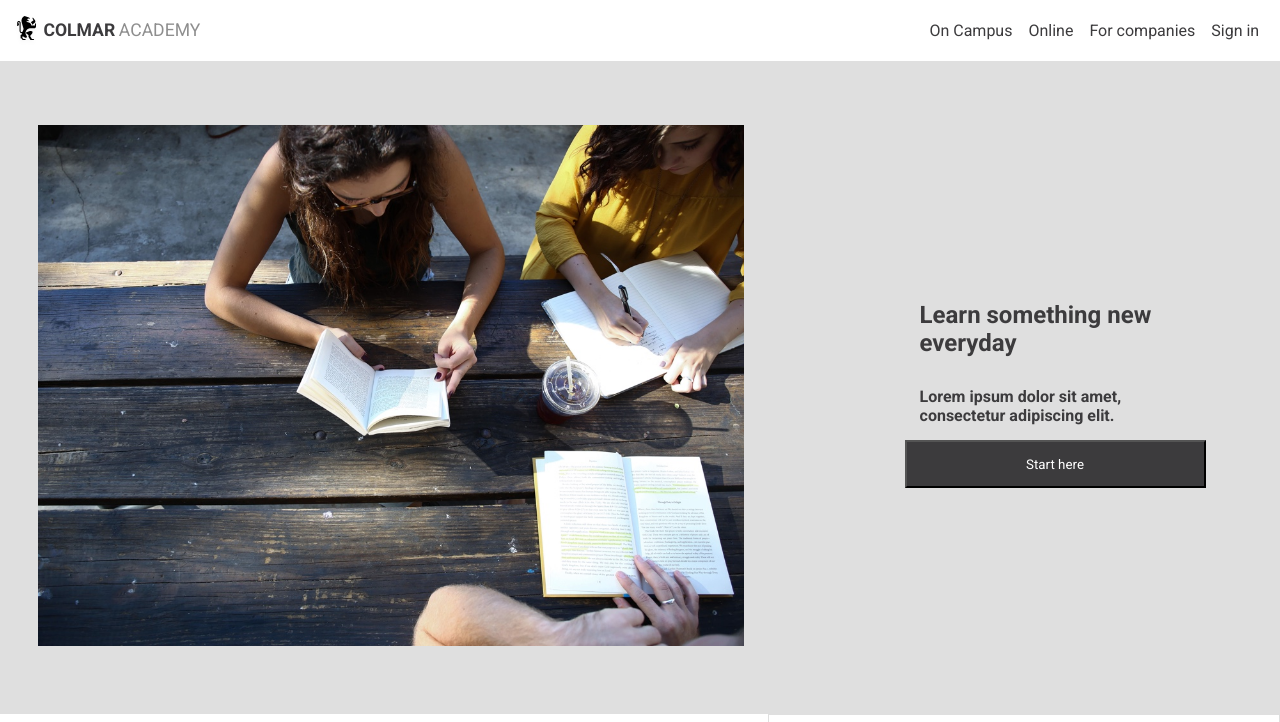
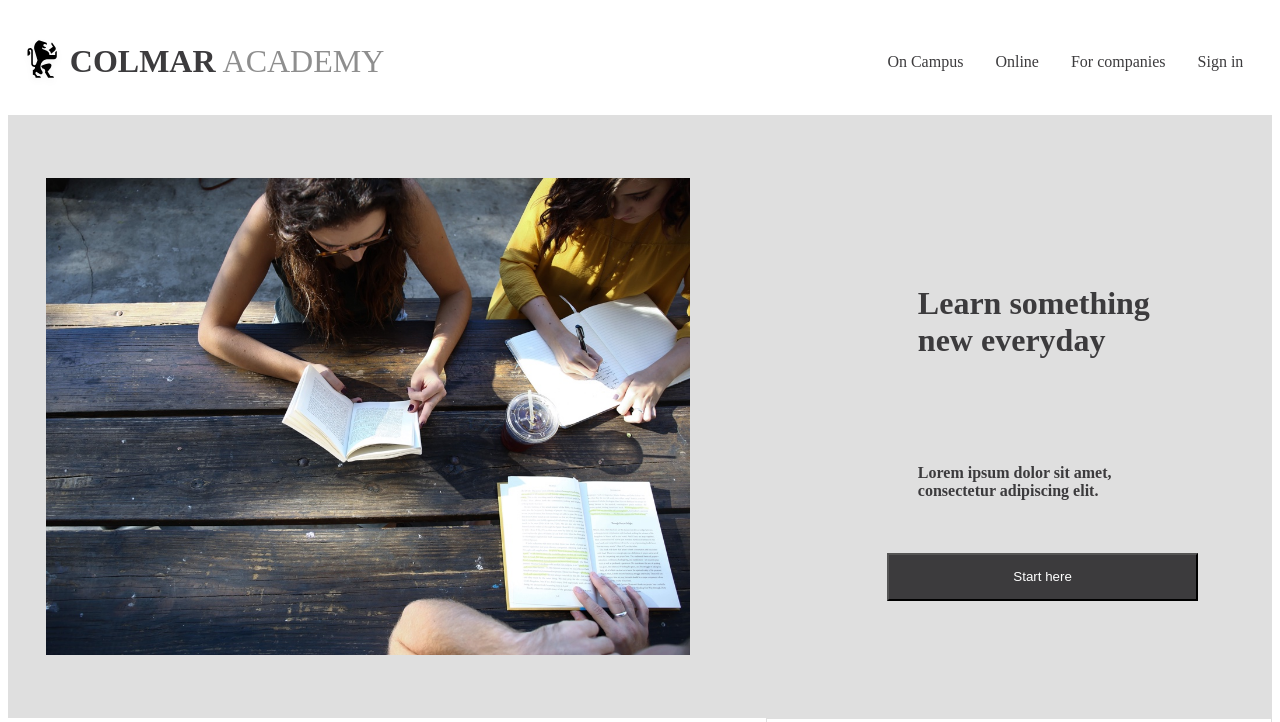
Before and after one commit to varshatoraskar15/colmar-project, a plain HTML site: page index.html in a window 1280 px wide. Shown: the top 722 px of the page. Drawn offline with Linux system fonts and the light colour scheme.

Commit message:
colmar project is completed

```diff
--- a/index.html
+++ b/index.html
@@ -1,13 +1,8 @@
-<!DOCTYPE html>
-<html lang="en">
+
+<html>
   <head>
-    <meta charset="UTF-8" />
-    <meta http-equiv="X-UA-Compatible" content="IE=edge" />
-    <meta name="viewport" content="width=device-width, initial-scale=1.0" />
-    <link rel="preconnect" href="https://fonts.googleapis.com" />
-    <link rel="preconnect" href="https://fonts.gstatic.com" crossorigin />
-    <link
-      href="https://fonts.googleapis.com/css2?family=Roboto:wght@100;300;400;500;700&display=swap"
+
+      <href="https://fonts.googleapis.com/css2?family=Roboto:wght@100;300;400;500;700&display=swap"
       rel="stylesheet"
     />
     <link rel="stylesheet" href="./styles.css" />
@@ -15,10 +10,10 @@
   </head>
   <body>
     <header>
-      <!-- Navigation bar -->
+
       <nav>
         <div class="logo">
-          <img src="./images/ic-logo.svg" alt="Colmar academy logo" />
+          <img src="./images/ic-logo.svg" alt="logo" />
           <p>Colmar</p>
           <span>Academy</span>
         </div>
@@ -41,21 +36,20 @@
       </nav>
     </header>
     <main>
-      <!-- Hero section -->
-      <section class="hero-container">
-        <div class="hero-left">
+      <div class="container">
+        <div class="container-left">
           <img
             src="./images/banner.jpg"
-            alt="Banner image of three people sitting together"
+            alt="first images"
           />
         </div>
-        <div class="hero-right">
+        <div class="container-right">
           <h1>Learn something new everyday</h1>
           <h4>Lorem ipsum dolor sit amet, consectetur adipiscing elit.</h4>
-          <a href=""><button>Start here</button></a>
+          <a><button>Start here</button></a>
         </div>
-      </section>
-      <!-- News section -->
+    </div>
+
       <section class="news-container">
         <article class="news-left">
           <img src="./images/information-main.jpg" alt="A men reading a book" />
--- a/styles.css
+++ b/styles.css
@@ -1,8 +1,3 @@
-* {
-    font-family: 'Roboto', sans-serif;
-    margin: 0;
-    padding: 0;
-}
 
 :root {
     --dark-grey: #3c3b3d;
@@ -12,9 +7,7 @@
 }
 
 
-/*
-Navigation bar
-*/
+
 nav {
     display: flex;
     justify-content: space-between;
@@ -23,65 +16,67 @@ nav {
     padding: 1%;
 }
 
-nav > ul {
+ ul {
     display: flex;
     list-style: none;
     align-items: center;
 }
 
-nav li {
-    padding: 0.5em 0.5em;
+ li {
+    padding: 16px 16px;
 }
+ a {
+    text-decoration: none;
+    color: #3c3b3d;
 
-nav a {
-    text-decoration: none;
-    color: var(--dark-grey);
 }
 
 .logo {
     display: flex;
     align-items: center;
     text-transform: uppercase;
-    font-size: 1.1rem;
+    font-size: 32px;
+    height: 64px;
+}
+.logo img{
+    height: 50px;
 }
 
 .logo > p {
     display: inline;
     font-weight: bold;
-    color: var(--dark-grey);
+    color: #3c3b3d;
 }
 
 .logo > span {
     font-weight: medium;
-    color: var(--light-grey);
+    color: #8e8e8e;
 }
 
 .mobile-nav {
     display: none;
 }
 
-/*
-Hero section
-*/
-.hero-container {
-    background-color: var(--lighter-grey);
+
+.container {
+    background-color: #dfdfdf;
     display: flex;
     padding: 5% 3%;
 }
 
-.hero-container button {
-    background-color: var(--dark-grey);
+.container button {
+    background-color: #3c3b3d;
     width: 100%;
     height: 3rem;
     cursor: pointer;
     color: white;
 }
 
-.hero-left img {
-    width: 85%;
+.container-left img {
+    width: 80%;
 }
 
-.hero-right {
+.container-right {
     display: flex;
     justify-content: center;
     flex-direction: column;
@@ -89,26 +84,23 @@ Hero section
     padding: 0 2%;
 }
 
-.hero-right > h1, h4 {
-    padding: 5%;
-    color: var(--dark-grey)
+.container-right > h1, h4 {
+    padding: 10%;
+    color: #3c3b3d;
 }
 
-.hero-right a {
+.container-right a {
     color: white;
     text-decoration: none;
 }
 
-/*
-News section
-*/
 .news-container {
     display: grid;
     grid-template-columns: 3fr 2fr;
-    color: var(--dark-grey);
+    color: #3c3b3d;
 }
 
-/**** News left ****/
+
 
 .news-left {
     display: flex;
@@ -158,7 +150,7 @@ News section
 
 .orientation, .campus, .guest {
     display: flex;
-    border: 1px solid var(--lighter-grey);
+    border: 1px solid #dfdfdf;
     padding: 2%;
 }
 
@@ -173,18 +165,16 @@ News section
  }
 
 .guest {
-    background-color: var(--lighter-grey);
+    background-color: #dfdfdf;
     margin: 0 0 2% 0;
 }
 
-/**** Hide mobile images ****/
+
 .orientation-left-mobile, .campus-left-mobile, .guest-left-mobile {
     display: none;
 }
 
-/*
-Start learning section
-*/
+
 .sl-container {
     background-color: var(--lightest-grey);
     padding: 2% 5% 8% 5%;
@@ -192,14 +182,14 @@ Start learning section
 
 .sl-container > h1 {
     text-align: center;
-    color: var(--dark-grey);
+    color: #3c3b3d;
     padding: 4%;
 }
 
-/**** Start learning grid ****/
+
 .sl-grid-wrapper {
     display: grid;
-    /* grid-template-columns: repeat(auto-fill, minmax(30%, 1fr)); */
+
     grid-template-columns: repeat(3, 1fr);
     grid-gap: 2%;
 }
@@ -226,18 +216,16 @@ Start learning section
 
 .sl-info > p {
     font-size: small;
-    color: var(--light-grey);
+    color: #8e8e8e;
 }
 
 .sl-mobile {
     display: none;
 }
 
-/*
-Thesis exhibit section
-*/
+
 .thesis-container > h1 {
-    color: var(--dark-grey);
+    color: #3c3b3d;
     text-align: center;
     padding: 5%;
 }
@@ -248,7 +236,7 @@ Thesis exhibit section
 }
 
 
-/**** Urban container ****/
+
 .urban-container {
     display: flex;
     flex-direction: column;
@@ -269,10 +257,9 @@ Thesis exhibit section
 
 .urban-info > p {
     font-size: small;
-    color: var(--dark-grey);
+    color: #3c3b3d;
 }
 
-/**** Other thesis container ****/
 .other-thesis-container {
     display: flex;
     flex-direction: column;
@@ -284,7 +271,7 @@ Thesis exhibit section
 
 .other-thesis-container p{
     font-size: small;
-    color: var(--dark-grey)
+    color: #3c3b3d
 }
 
 .fisma, .now-and-then {
@@ -293,7 +280,7 @@ Thesis exhibit section
 }
 
 .fisma {
-    background-color: var(--lightest-grey);
+    background-color: #e9e9e9;
 }
 
 .fisma-info, .nt-info {
@@ -307,9 +294,6 @@ Thesis exhibit section
     margin: 5% 8%;
 }
 
-/*
-Footer
-*/
 footer {
     display: flex;
     justify-content: space-between;
@@ -319,7 +303,7 @@ footer {
 
 footer > * {
     font-size:small;
-    color: var(--dark-grey);
+    color: #3c3b3d;
     margin-top: 0;
     padding-top: 0.5%;
 }
@@ -331,7 +315,7 @@ footer ul {
 
 footer a {
     text-decoration: none;
-    color: var(--dark-grey)
+    color: #3c3b3d
 }
 
 footer li {
@@ -339,9 +323,9 @@ footer li {
 }
 
 
-/* Mobile responsiveness */
+
 @media only screen and (max-width: 580px) {
-    /* Navigation bar */
+
     nav > .logo, nav > ul {
         display: none;
     }
@@ -354,7 +338,7 @@ footer li {
         margin: 2% 3%;
     }
 
-    /* Hero section */
+
     .hero-container {
         flex-direction: column;
         padding: 0 0 5% 0;
@@ -370,7 +354,7 @@ footer li {
         font-size: 100%;
     }
 
-    /* News section */
+
     .news-left {
         display: none;
     }
@@ -401,7 +385,7 @@ footer li {
         background-color: white;
     }
 
-    /* Start learning section */
+
     .sl-container {
         background-color: white;
     }
@@ -416,8 +400,8 @@ footer li {
     }
 
     .sl-mobile > * {
-        background-color: var(--lightest-grey);
-        color: var(--dark-grey);
+        background-color: #e9e9e9;
+        color: #3c3b3d;
         height: 5rem;
         margin: 1%;
         text-decoration: none;
@@ -427,7 +411,7 @@ footer li {
         padding: 5%;
     }
 
-    /* Thesis exhibit section */
+
     .urban-info, .other-thesis-container {
         display: none;
     }
@@ -436,7 +420,7 @@ footer li {
         grid-template-columns: 1fr;
     }
 
-    /* Footer section */
+
     footer {
         padding: 10% 0 2%;
     }
```
Also changed, not shown: 1 other file.
